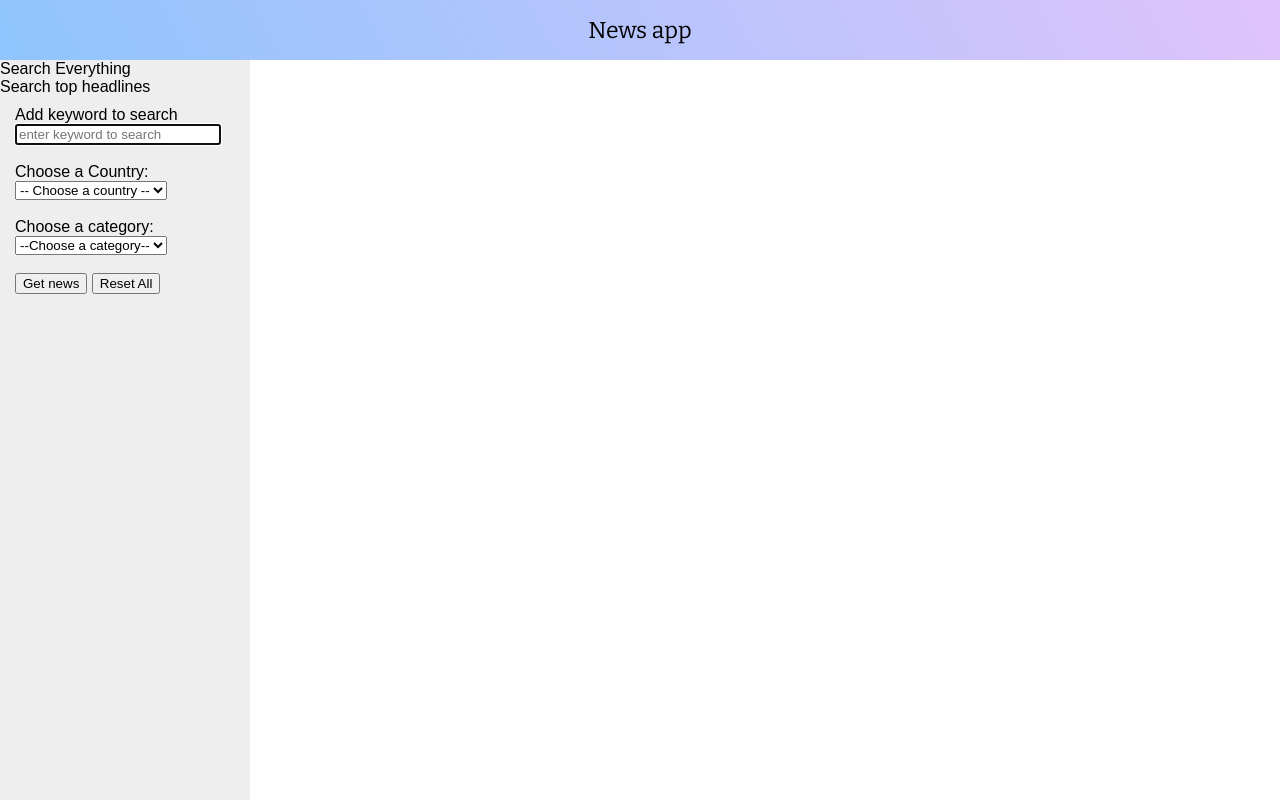
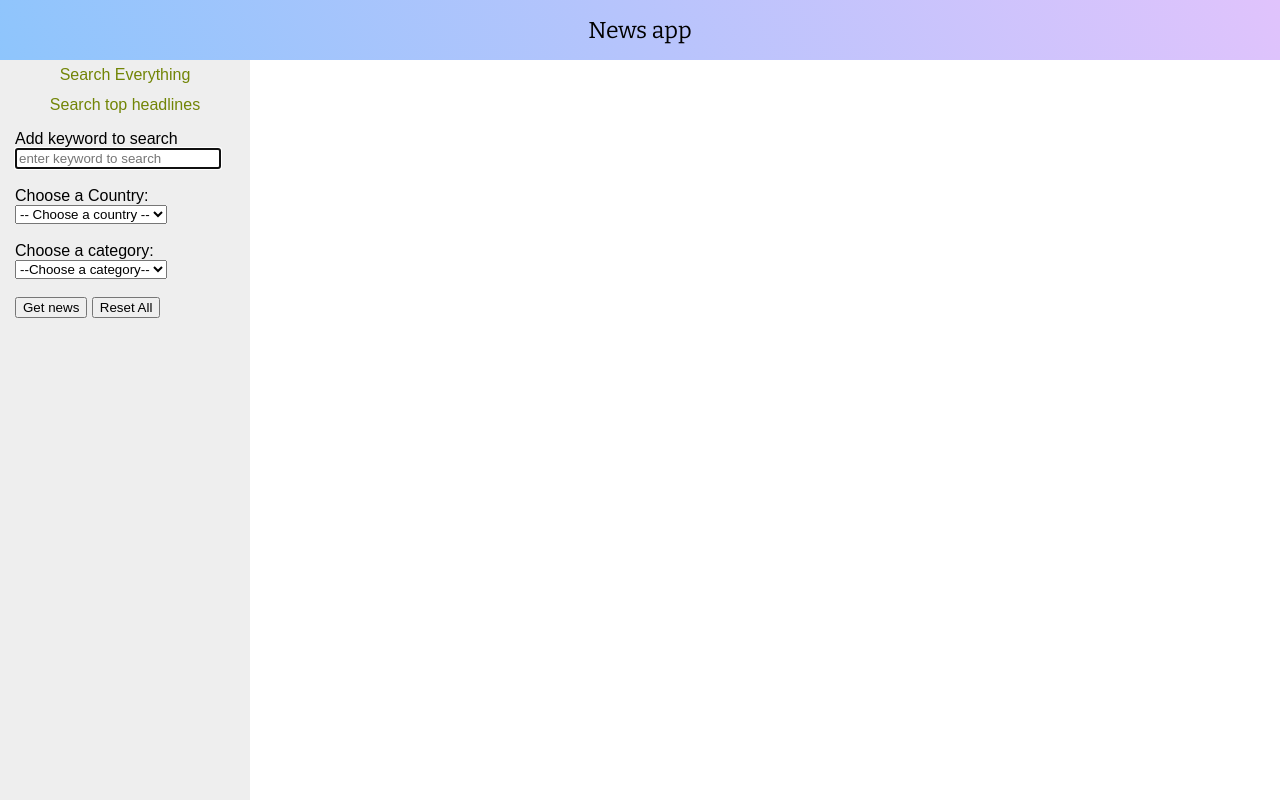
Before and after one commit to pragyes31/news-reader-app, a website built with Parcel: page index.html in a window 1280 px wide. Built offline with nearby package versions, Linux system fonts and the light colour scheme; no server answers.

Commit message:
basic styling to .news-category elements

```diff
--- a/index.html
+++ b/index.html
@@ -10,7 +10,7 @@
       <header class="main-title">News app</header>
       <div class="news-section">
         <div class="filters">
-          <div class="news-tab">
+          <div class="news-tabs">
             <div id="everything" class="news-category">Search Everything</div>
             <div id="top-headlines" class="news-category">
               Search top headlines
--- a/src/styles.css
+++ b/src/styles.css
@@ -37,6 +37,24 @@ body {
   background-color: #eee;
   position: fixed;
   height: 100%;
+}
+
+.news-tabs {
+  background-color: #eee;
+  color: #728506;
+}
+
+.news-category {
+  height: 30px;
+  display: flex;
+  align-items: center;
+  justify-content: center;
+  cursor: pointer;
+}
+
+.news-category:hover {
+  background-color: #728506;
+  color: #eee;
 }
 
 #search-by-keyword {
```
